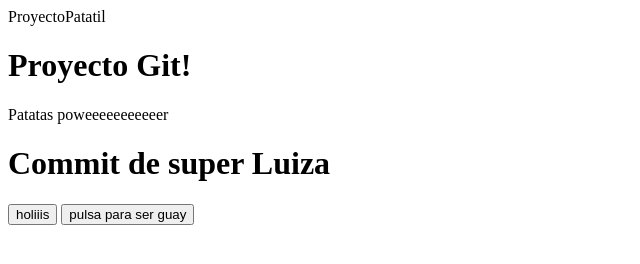
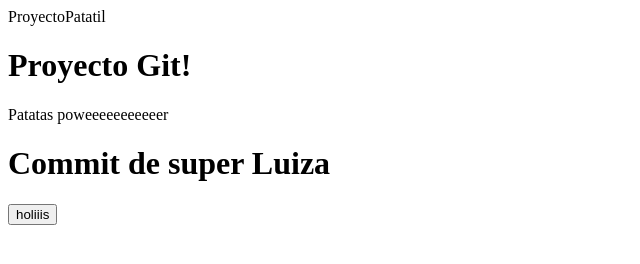
Before and after one commit to luizaclara1996/CursoPatatil, a plain HTML site: page index.html in a window 1280 px wide. Shown: the whole page, without its empty margins (0-640 px from the left). Drawn offline with Linux system fonts and the light colour scheme.

Commit message:
issue #1 solved

```diff
--- a/index.html
+++ b/index.html
@@ -15,7 +15,6 @@ and open the template in the editor.
 	<div> <h1> Proyecto Git! </h1> Patatas poweeeeeeeeeeer</div>
 	<div> <h1> Commit de super Luiza </h1>
             <input type="button" value="holiiis">
-	    <input type="button" value="pulsa para ser guay">
         </div>
     </body>
 </html>
```
